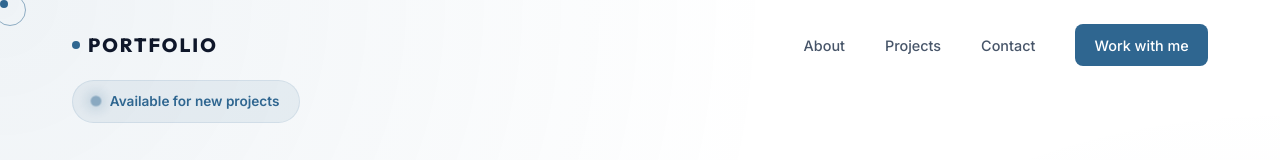
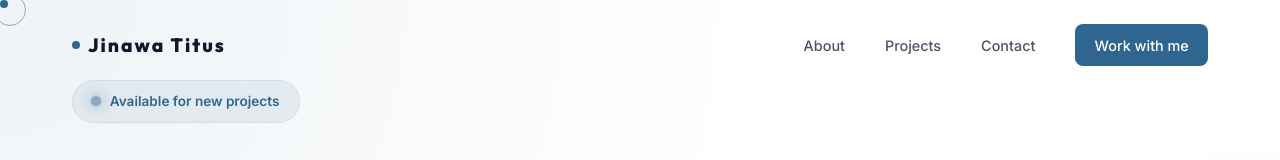
Before and after one commit to Jinawalic/portfolio, a React (Vite) app: page / in a window 1280 px wide. Shown: the top 160 px of the page. Built offline with nearby package versions, Linux system fonts and the light colour scheme.

Commit message:
Update logo text from 'PORTFOLIO' to 'Jinawa Titus'

```diff
--- a/src/components/Navbar.tsx
+++ b/src/components/Navbar.tsx
@@ -30,7 +30,7 @@ const Navbar = () => {
                 >
                     <a href="#">
                         <span className="logo-dot"></span>
-                        PORTFOLIO
+                        Jinawa Titus
                     </a>
                 </motion.div>
 
```
